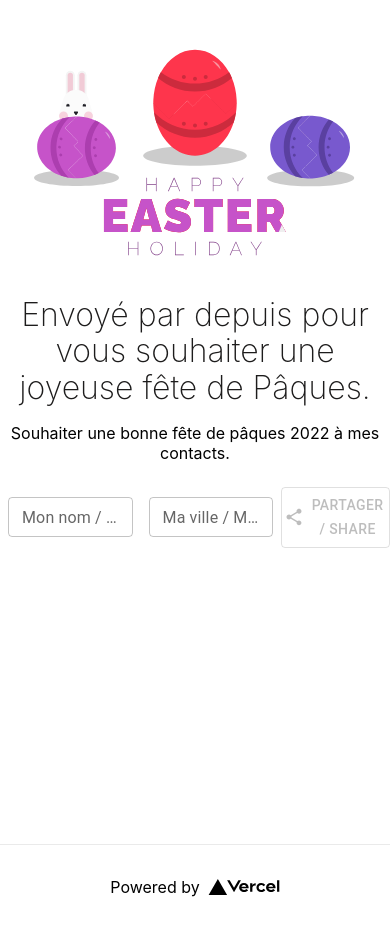
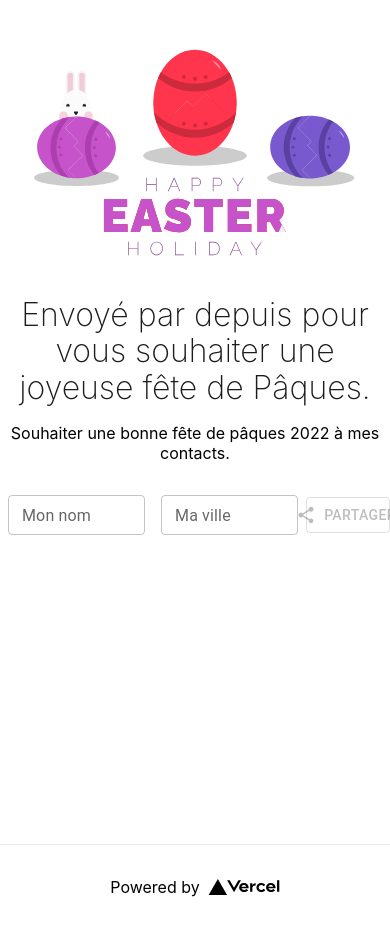
Before and after one commit to tandacedric/hellep, a Next.js app: page /surprise in a window 390 px wide. Built offline with nearby package versions, Linux system fonts and the light colour scheme.

Commit message:
Correction forme mobile

```diff
--- a/pages/surprise.tsx
+++ b/pages/surprise.tsx
@@ -93,7 +93,7 @@ const Surprise: NextPage = () => {
                         </div>
                         <div className={styles.formInline}>
                             <TextField
-                                label="Mon nom  / My name"
+                                label="Mon nom"
                                 id="outlined-size-small"
                                 defaultValue="Small"
                                 size="small"
@@ -101,7 +101,7 @@ const Surprise: NextPage = () => {
                                 onChange={handleChangeFormName}
                             />
                             <TextField
-                                label="Ma ville / My city"
+                                label="Ma ville"
                                 id="outlined-size-small"
                                 defaultValue="Small"
                                 size="small"
@@ -110,7 +110,7 @@ const Surprise: NextPage = () => {
                                 onChange={handleChangeFormCity}
 
                             />
-                            <Button onClick={handleClick} disabled={!formName || !formCity} startIcon={<ShareIcon />} variant="outlined">Partager / Share</Button>
+                            <Button onClick={handleClick} disabled={!formName || !formCity} startIcon={<ShareIcon />} variant="outlined">Partager</Button>
 
                         </div>
 
```
